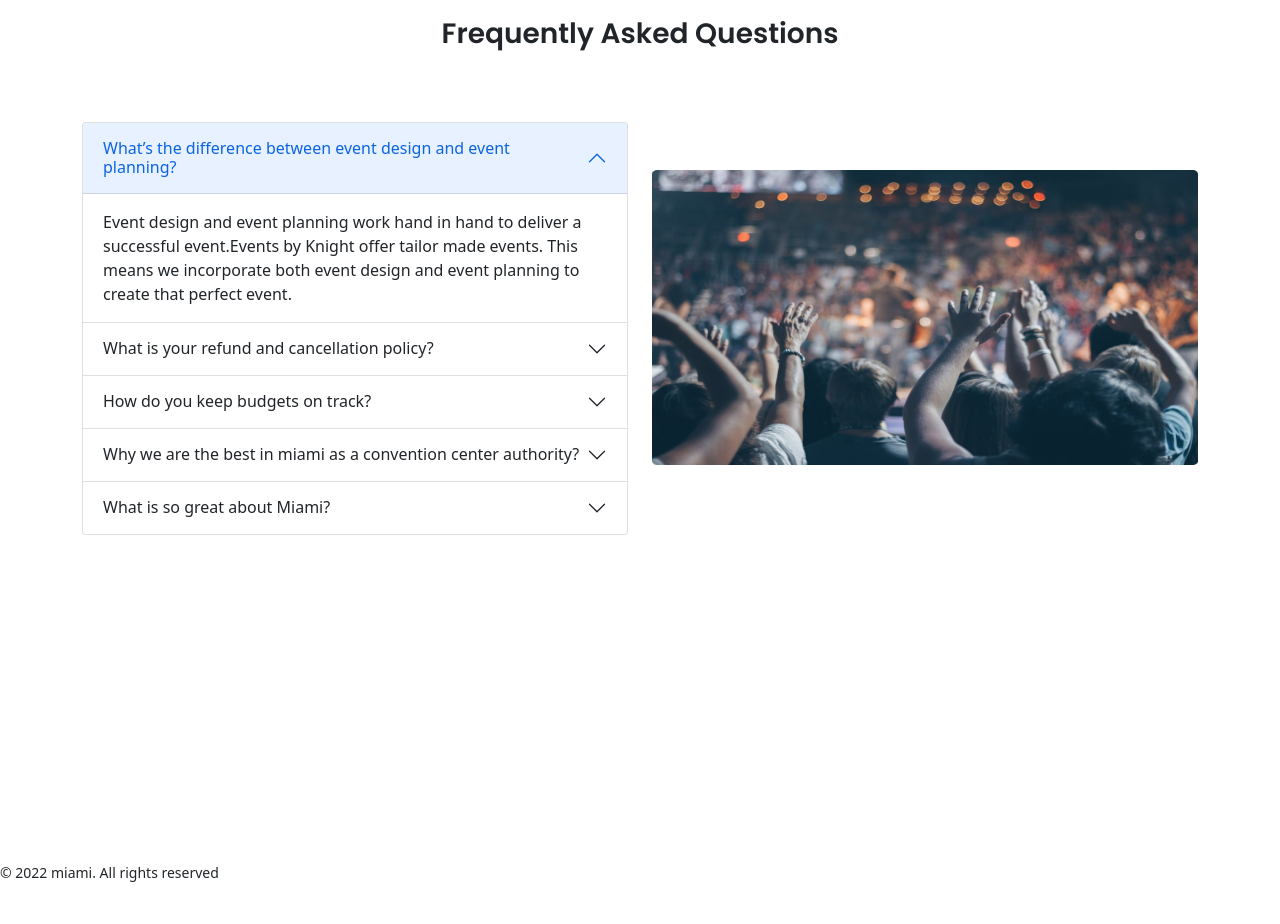
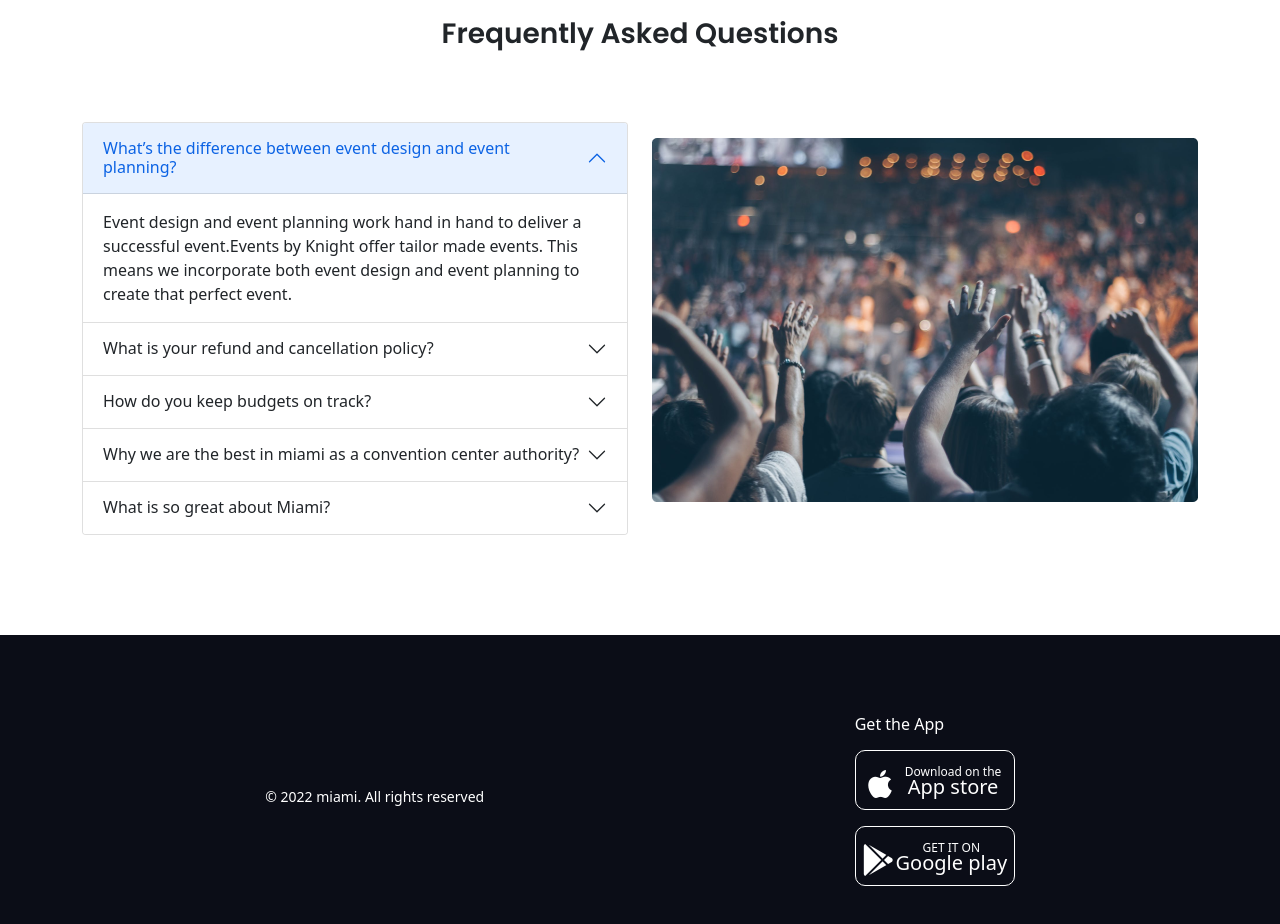
Before and after one commit to md-atiqurrahman/convention-center, a plain HTML site: page index.html in a window 1280 px wide. Shown: the part 1400-2324 px from the top of the page. Before the commit the page ends 2300 px from the top, so only its background shows below. Drawn offline with nearby package versions, Linux system fonts and the light colour scheme.

Commit message:
add footer

```diff
--- a/css/style.css
+++ b/css/style.css
@@ -69,3 +69,27 @@
     background: #3F87F5;
     border-radius: 26px;
 }
+/* footer section */
+.footer-details{
+    background: #0B0D17;
+    padding: 80px;
+}
+.app-btn{
+    background-color: #0B0D17;
+    width: 160px;
+    height: 60px;
+    margin: 8px 0;
+    border: 1px solid white;
+    border-radius: 10px;
+    color: white;
+}
+.btn-font{
+    font-size: 12px;
+    font-weight: 400;
+}
+.p-top{
+margin-top: 10px;
+}
+.m-top{
+   margin-top: -10px;
+}
--- a/index.html
+++ b/index.html
@@ -344,8 +344,8 @@
                     </div>
                 </div>
                 <div class="col">
-                    <div style="height: 590px;" class="mt-5">
-                        <img class="w-100 h-50" src="images/people.png" alt="">
+                    <div class="mt-3">
+                        <img class="w-100" src="images/people.png" alt="">
                     </div>
 
                 </div>
@@ -353,8 +353,53 @@
         </section>
     </main>
     <!-- footer start -->
-    <footer>
-        <p><small>© 2022 miami. All rights reserved</small></p>
+    <footer class="footer-details">
+        <div class="d-flex justify-content-around align-items-center">
+            <div>
+                <p><small class="text-white">© 2022 miami. All rights reserved</small></p>
+            </div>
+            <div>
+                <h6 class="text-white">Get the App</h6>
+                <div>
+                    <a target="_blank" href="https://www.apple.com/itunes/">
+                        <button class="app-btn">
+                            <div class="d-flex justify-content-around">
+                                <div>
+                                    <span><i class="fab fa-apple p-top fs-2"></i></span>
+                                </div>
+                                <div>
+                                    <div>
+                                        <span class="btn-font">Download on the</span>
+                                    </div>
+                                    <div class=" m-top">
+                                        <span class="fs-5 fw-normal">App store</span>
+                                    </div>
+                                </div>
+                            </div>
+                        </button>
+                    </a>
+                </div>
+                <div>
+                    <a target="_blank" href="https://www.apple.com/itunes/">
+                        <button class="app-btn">
+                            <div class="d-flex justify-content-around">
+                                <div>
+                                    <span><i class="fab fa-google-play p-top fs-2"></i></span>
+                                </div>
+                                <div>
+                                    <div>
+                                        <span class="btn-font">GET IT ON</span>
+                                    </div>
+                                    <div class=" m-top">
+                                        <span class="fs-5 fw-normal">Google play</span>
+                                    </div>
+                                </div>
+                            </div>
+                        </button>
+                    </a>
+                </div>
+            </div>
+        </div>
     </footer>
     <!-- bootstrap js -->
     <script src="https://cdn.jsdelivr.net/npm/bootstrap@5.1.3/dist/js/bootstrap.bundle.min.js"
```
